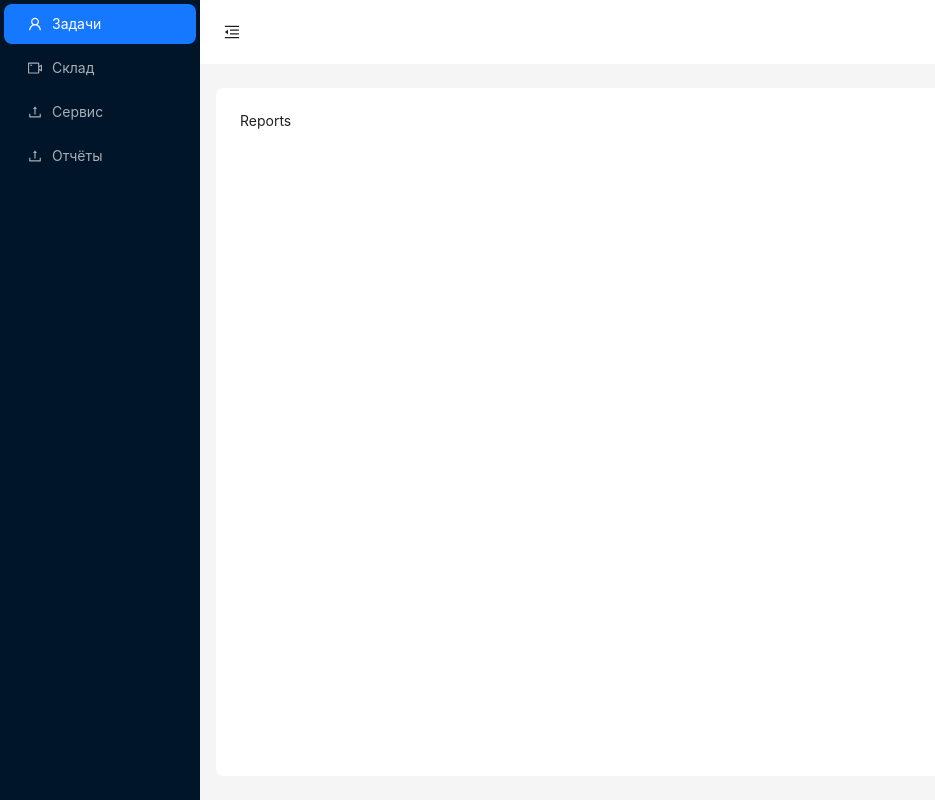
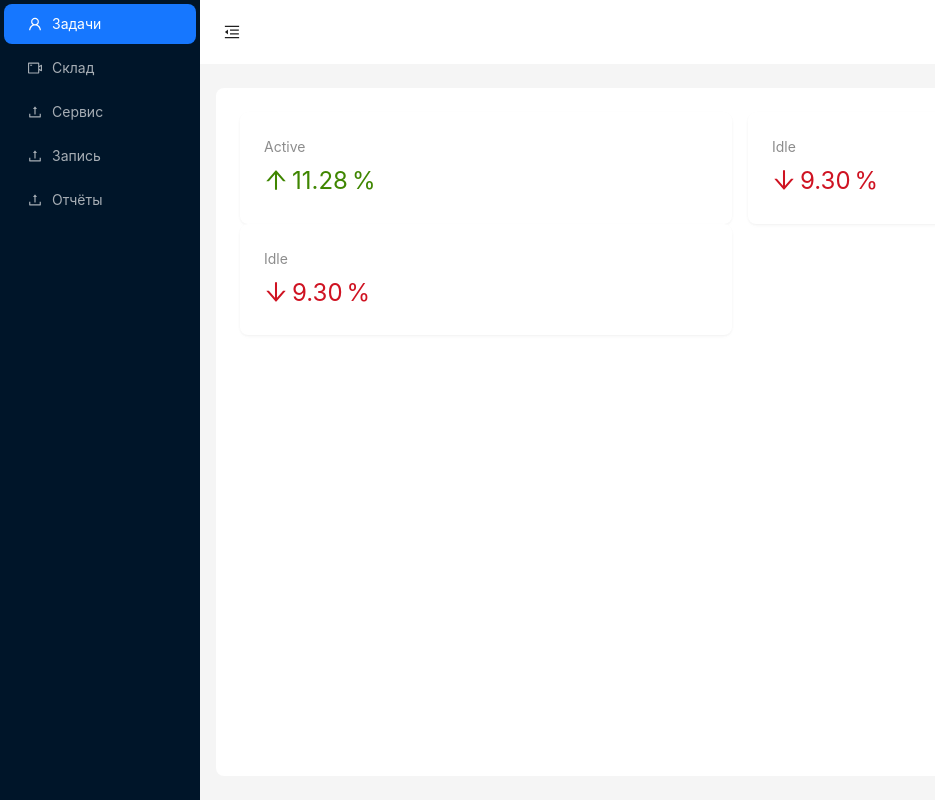
Before and after one commit to BalVan18/crm, a React (Create React App) app: page /reports in a window 1280 px wide. Shown: the whole page, without its empty margins (0-935 px from the left). Built offline with nearby package versions, Linux system fonts and the light colour scheme.

Commit message:
Добавил новый раздел и карточки статистики

```diff
--- a/src/App.jsx
+++ b/src/App.jsx
@@ -7,12 +7,13 @@ import {
   VideoCameraOutlined
 } from '@ant-design/icons';
 import {Routes, Route, Navigate, Link} from 'react-router-dom';
-import {Layout, Menu, Button, theme} from 'antd';
+import {Layout, Menu, Button, theme } from 'antd';
 
 
 import Home from './pages/Home';
 import Storage from './pages/Storage';
 import Service from './pages/Service';
+import Record from './pages/Record';
 import Reports from './pages/Reports';
 
 import './styles/app.sass';
@@ -53,6 +54,11 @@ const App = () => {
             {
               key: '4',
               icon: <UploadOutlined/>,
+              label: <Link to="/record">Запись</Link>,
+            },
+            {
+              key: '5',
+              icon: <UploadOutlined/>,
               label: <Link to="/reports">Отчёты</Link>,
             },
           ]}
@@ -89,6 +95,7 @@ const App = () => {
             <Route path="/" element={<Home/>}/>
             <Route path="/storage" element={<Storage/>}/>
             <Route path="/service" element={<Service/>}/>
+            <Route path="/record" element={<Record/>}/>
             <Route path="/reports" element={<Reports/>}/>
             <Route path="*" element={<Navigate to="/" replace/>}/>
           </Routes>
--- /dev/null
+++ b/src/pages/Record.jsx
@@ -0,0 +1,7 @@
+import React from 'react'
+
+export default function Reports() {
+  return (
+    <div>Record</div>
+  )
+}
--- a/src/pages/Reports.jsx
+++ b/src/pages/Reports.jsx
@@ -1,7 +1,50 @@
-import React from 'react'
-
-export default function Reports() {
-  return (
-    <div>Reports</div>
-  )
-}
+import React from 'react';
+import { ArrowDownOutlined, ArrowUpOutlined } from '@ant-design/icons';
+import { Card, Col, Row, Statistic } from 'antd';
+const App = () => (
+  <Row gutter={16}>
+    <Col span={12}>
+      <Card bordered={false}>
+        <Statistic
+          title="Active"
+          value={11.28}
+          precision={2}
+          valueStyle={{
+            color: '#3f8600',
+          }}
+          prefix={<ArrowUpOutlined />}
+          suffix="%"
+        />
+      </Card>
+    </Col>
+    <Col span={12}>
+      <Card bordered={false}>
+        <Statistic
+          title="Idle"
+          value={9.3}
+          precision={2}
+          valueStyle={{
+            color: '#cf1322',
+          }}
+          prefix={<ArrowDownOutlined />}
+          suffix="%"
+        />
+      </Card>
+    </Col>
+    <Col span={12}>
+      <Card bordered={false}>
+        <Statistic
+          title="Idle"
+          value={9.3}
+          precision={2}
+          valueStyle={{
+            color: '#cf1322',
+          }}
+          prefix={<ArrowDownOutlined />}
+          suffix="%"
+        />
+      </Card>
+    </Col>
+  </Row>
+);
+export default App;
```
